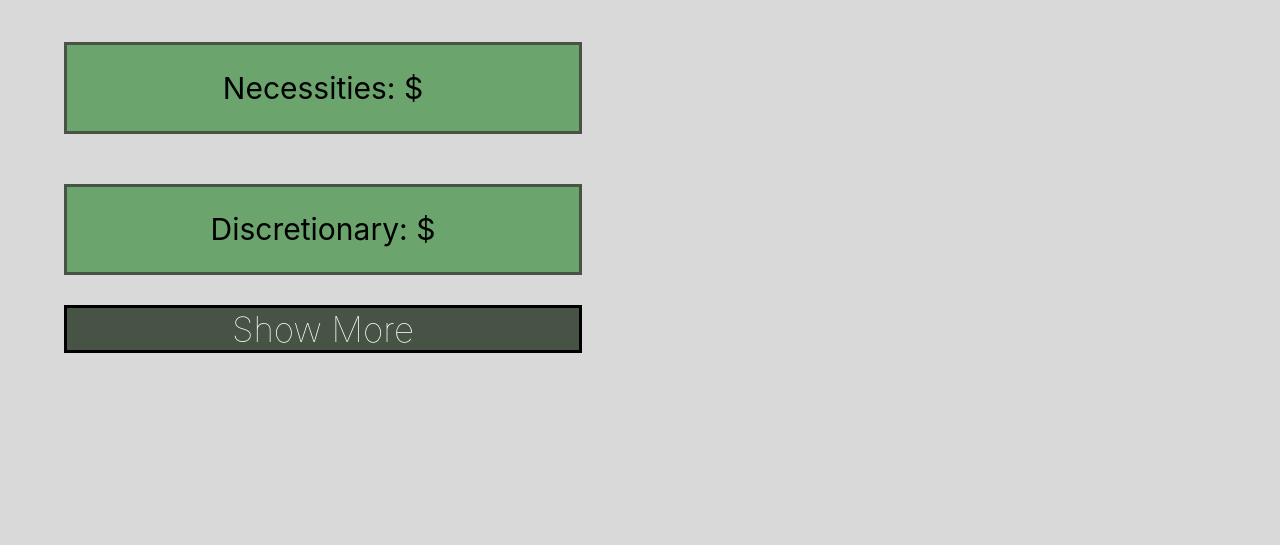
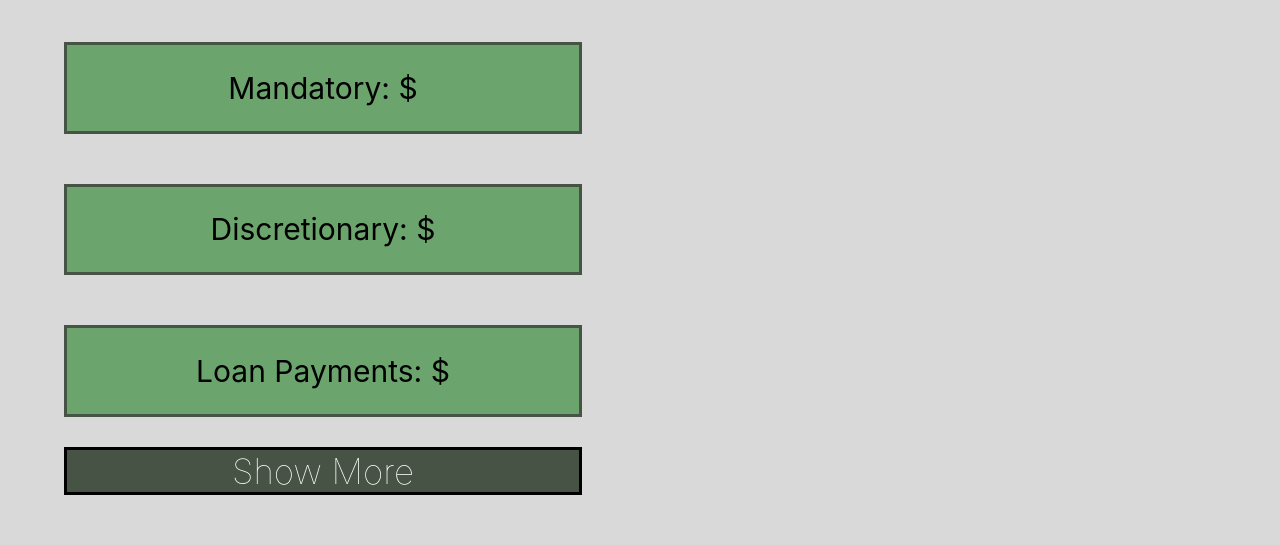
Before and after one commit to luca-mkbr/CapitalOne-Hackathon, a React (Create React App) app: page /home in a window 1280 px wide. Shown: the part 250-795 px from the top of the page. Built offline with nearby package versions, Linux system fonts and the light colour scheme.

Commit message:
Changed Necessities to Mandatory and fixed Discretinoary spending to discretionary so it fits the theme

```diff
--- a/src/components/AddBudget.js
+++ b/src/components/AddBudget.js
@@ -33,7 +33,7 @@ const AddBudget = () => {
             <h1 className="savings">Add Budget</h1>
             <label> Savings Amount</label>
             <input onChange={savingsHandler}></input>
-            <label> Necessities Amount</label>
+            <label> Mandatory Amount</label>
             <input onChange={necessitiesHandler}></input>
             <label> Discretionary Amount</label>
             <input onChange={discretionaryHandler}></input>
--- a/src/components/Home.js
+++ b/src/components/Home.js
@@ -10,23 +10,26 @@ import { getCookie } from "./Cookies";
 const Home = () => {
     return (
         <div className="og">
-            <Header/>
+            <Header />
             <div className="main-container">
                 <div className="flex-container">
                     <div className="flex-child">
                         <CategoryBox label="Savings" amount={getCookie("necessitiesAmount")}>
 
                         </CategoryBox>
-                        <CategoryBox label="Necessities" amount={getCookie("savingsAmount")}>
+                        <CategoryBox label="Mandatory" amount={getCookie("savingsAmount")}>
 
                         </CategoryBox>
                         <CategoryBox label="Discretionary" amount={getCookie("discretionaryAmount")}>
 
                         </CategoryBox>
-                        <Link to="/budget"><div className = "showmore">Show More</div></Link>
+                        <CategoryBox label="Loan Payments" amount={getCookie("loanAmount")}>
+
+                        </CategoryBox>
+                        <Link to="/budget"><div className="showmore">Show More</div></Link>
                     </div>
                     <div className="flex-child">
-                    <Piechart/>
+                        <Piechart />
                     </div>
                 </div>
             </div>
--- a/src/components/Piechart.js
+++ b/src/components/Piechart.js
@@ -14,8 +14,8 @@ const Piechart = () => {
   const discretionaryNew = Math.round(discretionaryValue / total * 10000) / 100
   const data = [
     { name: 'Savings', value: savingNew },
-    { name: 'Necessities', value: necessitiesNew },
-    { name: 'Discretionary Spending', value: discretionaryNew }
+    { name: 'Mandatory', value: necessitiesNew },
+    { name: 'Discretionary', value: discretionaryNew }
   ];
   console.log(savingValue, necessitiesValue, discretionaryValue, total, savingNew, necessitiesNew, discretionaryNew, data)
   return (
```
